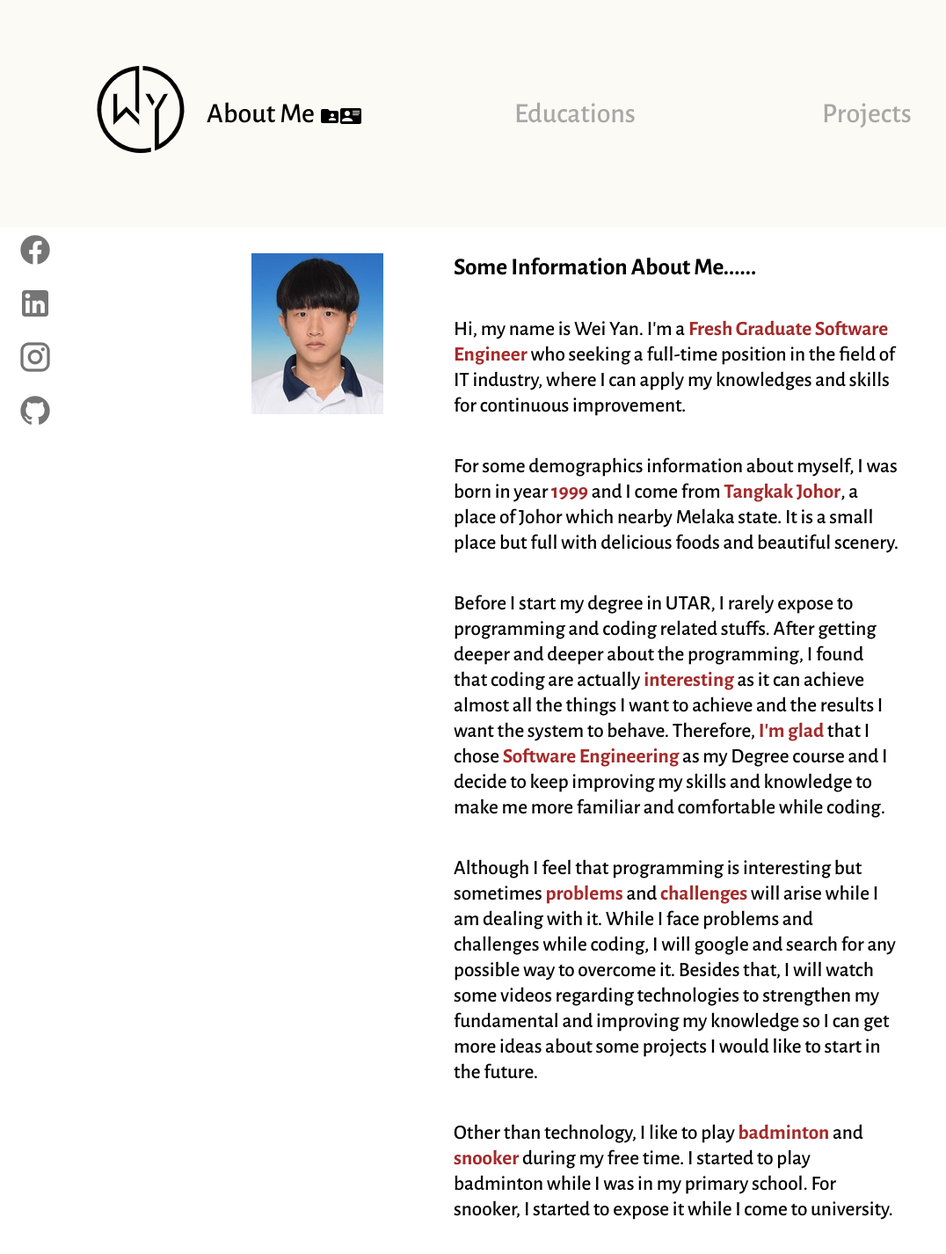
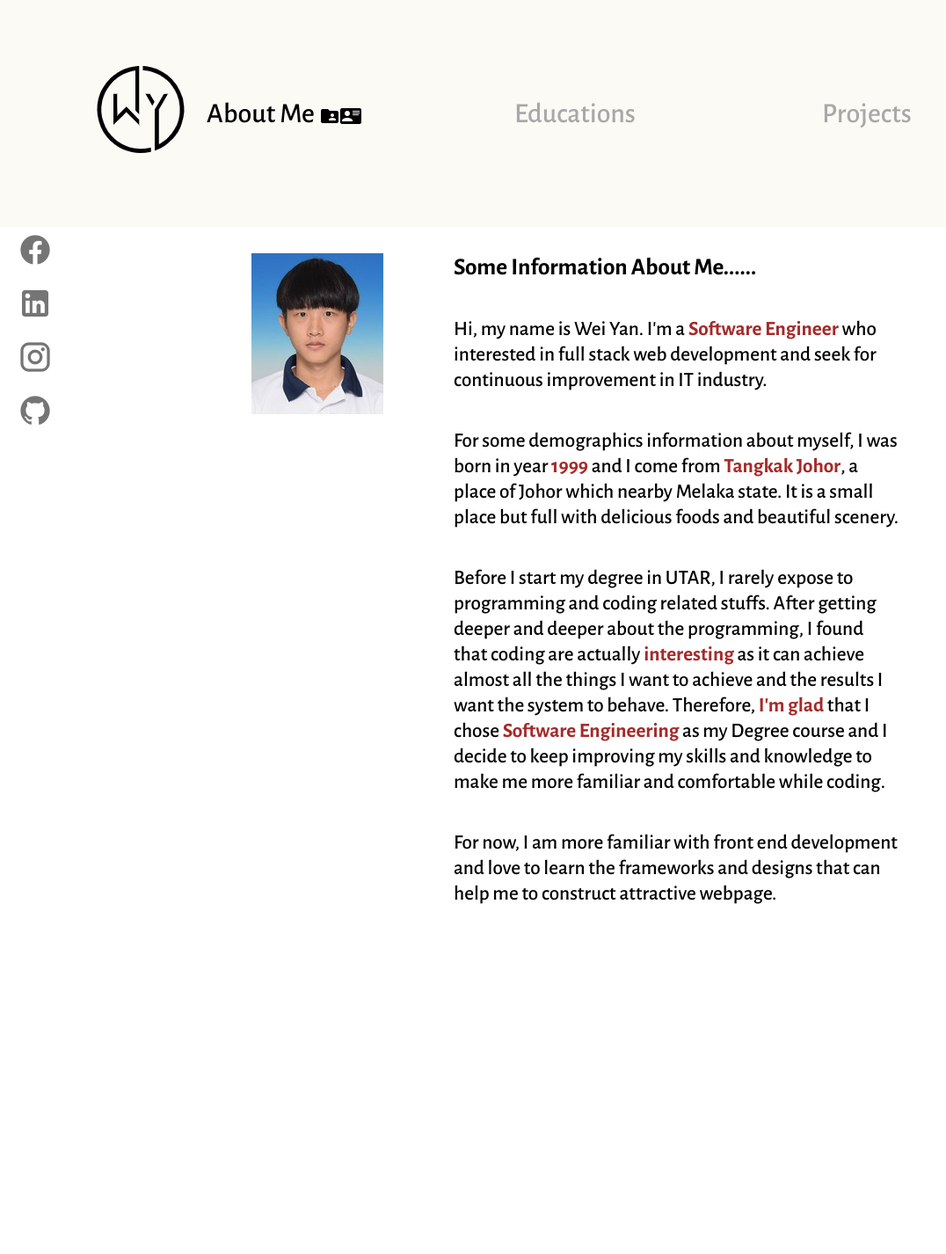
Before and after one commit to WeiYan1289/Portfolio, a Nuxt app: page /profile in a window 1280 px wide. Shown: the top 1426 px of the page at 88% size, without its empty margins (0-1076 px from the left). After the commit the page ends 1091 px from the top, so only its background shows below. Built offline with nearby package versions, Linux system fonts and the light colour scheme.

Commit message:
Update profile info

```diff
--- a/pages/profile.vue
+++ b/pages/profile.vue
@@ -9,47 +9,40 @@
         />
       </div>
       <div class="profile-container-right">
-        <div class="the-title">Some Information About Me...... </div>
+        <div class="the-title">Some Information About Me......</div>
         <div class="para">
           <p>
-            Hi, my name is Wei Yan. I'm a <span>Fresh Graduate Software Engineer</span> who
-            seeking a full-time position in the field of IT industry, where I can
-            apply my knowledges and skills for continuous improvement.
+            Hi, my name is Wei Yan. I'm a <span>Software Engineer</span> who
+            interested in full stack web development and seek for continuous
+            improvement in IT industry.
           </p>
         </div>
         <div class="para">
           <p>
-            For some demographics information about myself, I was born in year <span>1999</span>
-            and I come from <span>Tangkak Johor</span>, a place of Johor which nearby Melaka state.
-            It is a small place but full with delicious foods and beautiful scenery.
+            For some demographics information about myself, I was born in year
+            <span>1999</span> and I come from <span>Tangkak Johor</span>, a
+            place of Johor which nearby Melaka state. It is a small place but
+            full with delicious foods and beautiful scenery.
           </p>
         </div>
         <div class="para">
           <p>
-            Before I start my degree in UTAR, I rarely expose to programming and coding
-            related stuffs. After getting deeper and deeper about the programming, I found
-            that coding are actually <span>interesting</span> as it can achieve almost all the things
-            I want to achieve and the results I want the system to behave. Therefore, <span>I'm
-            glad</span> that I chose <span>Software Engineering</span> as my Degree course and I decide to keep
-            improving my skills and knowledge to make me more familiar and comfortable while
-            coding.
+            Before I start my degree in UTAR, I rarely expose to programming and
+            coding related stuffs. After getting deeper and deeper about the
+            programming, I found that coding are actually
+            <span>interesting</span> as it can achieve almost all the things I
+            want to achieve and the results I want the system to behave.
+            Therefore, <span>I'm glad</span> that I chose
+            <span>Software Engineering</span> as my Degree course and I decide
+            to keep improving my skills and knowledge to make me more familiar
+            and comfortable while coding.
           </p>
         </div>
         <div class="para">
           <p>
-            Although I feel that programming is interesting but sometimes <span>problems</span> and <span>challenges</span>
-            will arise while I am dealing with it. While I face problems and challenges while coding,
-            I will google and search for any possible way to overcome it. Besides that, I will watch
-            some videos regarding technologies to strengthen my fundamental and improving
-            my knowledge so I can get more ideas about some projects I would like to start in
-            the future.
-          </p>
-        </div>
-        <div class="para">
-          <p>
-            Other than technology, I like to play <span>badminton</span> and <span>snooker</span> during my free time. I
-            started to play badminton while I was in my primary school. For snooker, I started to
-            expose it while I come to university.
+            For now, I am more familiar with front end development and love to
+            learn the frameworks and designs that can help me to construct
+            attractive webpage.
           </p>
         </div>
       </div>
@@ -78,7 +71,7 @@ export default {
     }
 
     .profile-container-right {
-      max-width:700px;
+      max-width: 700px;
       padding-top: 30px;
 
       .the-title {
```
